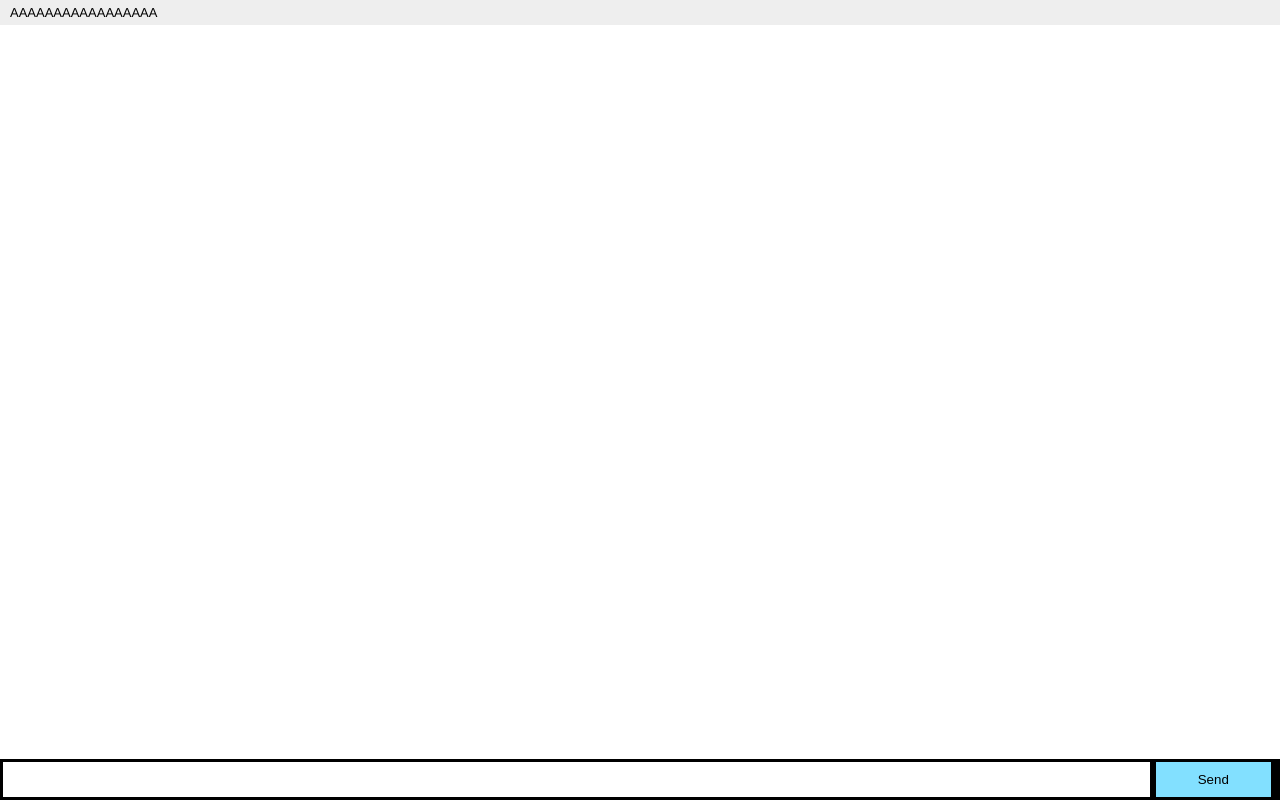
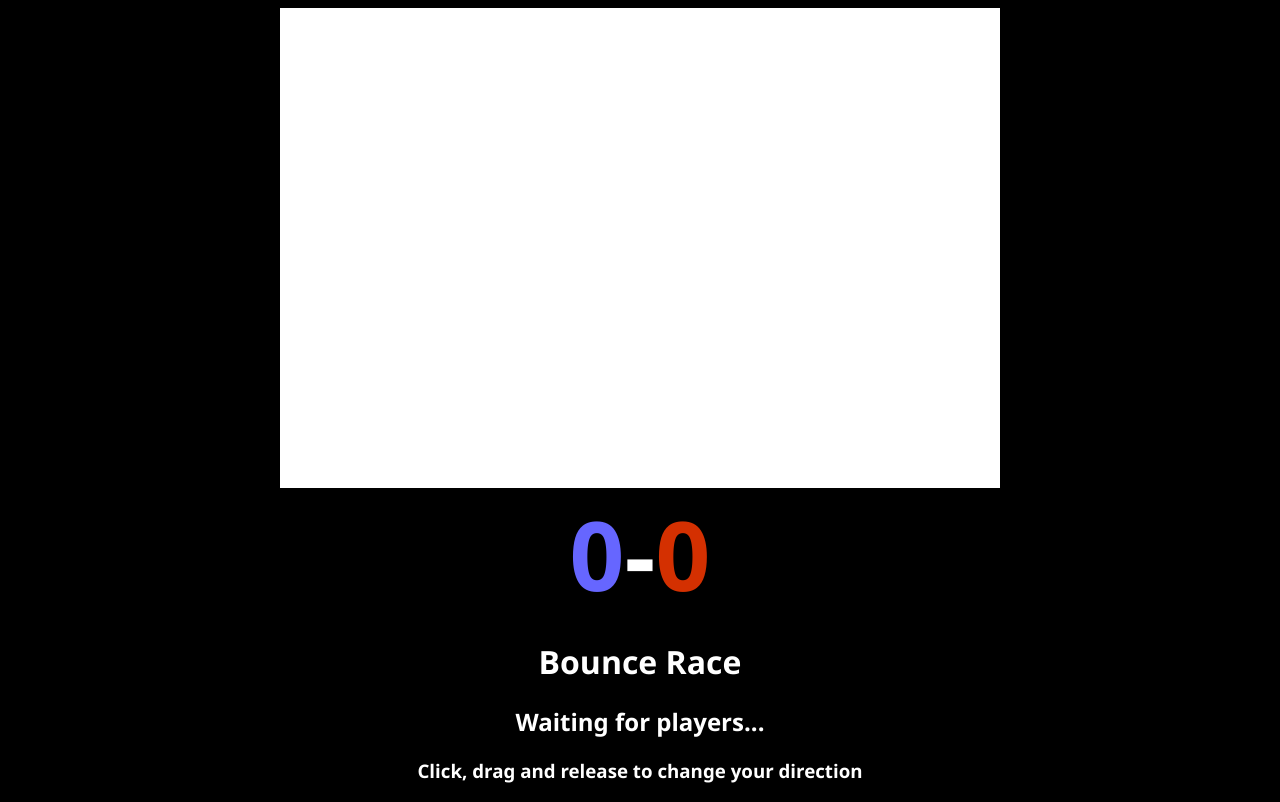
Before and after one commit to DonPiantissimo/pranksterSpin2, a website: page index.html in a window 1280 px wide. Drawn offline with nearby package versions, Linux system fonts and the light colour scheme; no server answers.

Commit message:
Update index.html

```diff
--- a/index.html
+++ b/index.html
@@ -4,6 +4,7 @@ To change this license header, choose License Headers in Project Properties.
 To change this template file, choose Tools | Templates
 and open the template in the editor.
 -->
+<!--
 <html>
     <head>
         <title>Prankster Pick</title>
@@ -30,3 +31,48 @@ and open the template in the editor.
     <script type="text/javascript" src="client.js"></script>
     </body>
 </html>
+-->
+<!DOCTYPE html>
+<html>
+    <head>
+        <title>Stop Bounce!</title>
+        <meta charset="UTF-8">
+        <meta name="viewport" content="width=device-width, initial-scale=1.0">
+    		<style>
+			body {
+				background-color: black;
+			}
+			#gameCanvas {
+				background-color: white;
+				width: 720px;
+				height: 480px;
+				margin: auto;
+				align: center;
+			}
+                        			#scoreboard {
+				text-align: center;
+				font-family: Segoe UI, Helvetica, Ubuntu, sans-serif;
+				color: white;
+			}
+                        			#scores {
+				font-size:600%;
+				padding:0;
+				margin:0;
+				color: white;
+			}
+
+                </style>
+    <script src="/socket.io/socket.io.js"></script>
+    <script type="text/javascript" src="client.js"></script>
+    </head>
+    <body>
+        <div id='gameCanvas'></div>
+			<div id='scoreboard'>
+			<h1 id='scores'><span style="color:#6666FF"> 0</span>-<span style="color:#D43001">0</span></h1>
+			<h1 id='title'>Bounce Race</h1>
+			<h2 id='winnerBoard'>Waiting for players...</h2>
+			<h3 id='instructions'> Click, drag and release to change your direction
+			</h3>
+		</div>
+    </body>
+</html>
```
